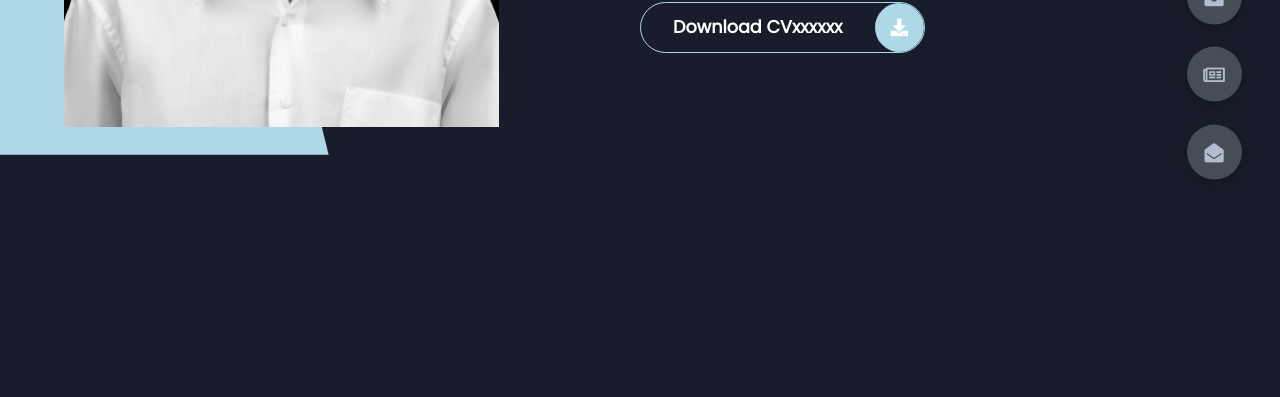
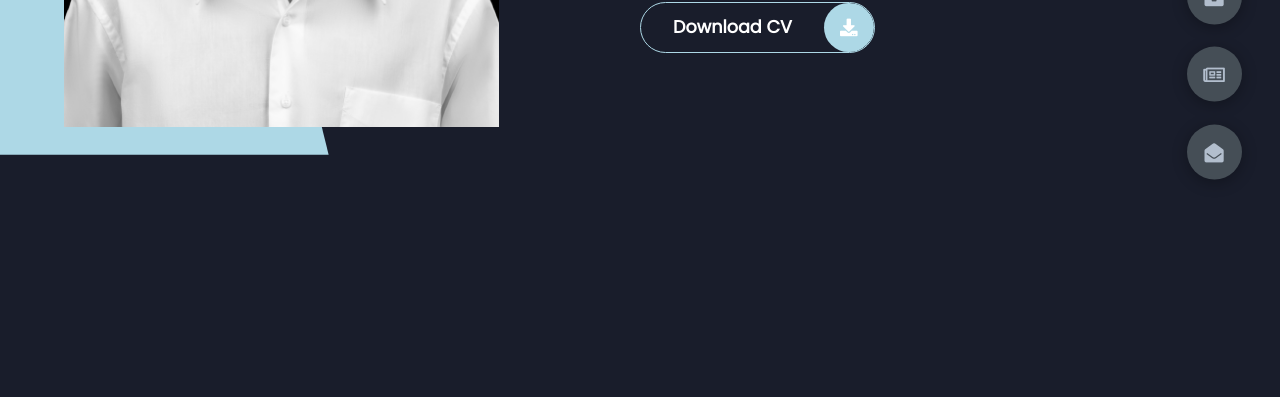
Before and after one commit to UnahMichael/portfolio-website, a plain HTML site: page index.html in a window 1280 px wide. Shown: the part 403-800 px from the top of the page. Drawn offline with Linux system fonts and the light colour scheme.

```diff
--- a/index.html
+++ b/index.html
@@ -26,7 +26,7 @@
                 <h1 class="name">Hi, My Name is  <span>Michael.</span> I'm a Software Developer.</h1>
                 <div class="btn-con">
                 <a href="https://ln.run/cUEm4" class="main-btn">
-                    <span class="btn-text">Download CVxxxxxx</span>
+                    <span class="btn-text">Download CV</span>
                     <span class="btn-icon"><i class="fas fa-download"></i></span>
                 </a>
                 </div>
```
